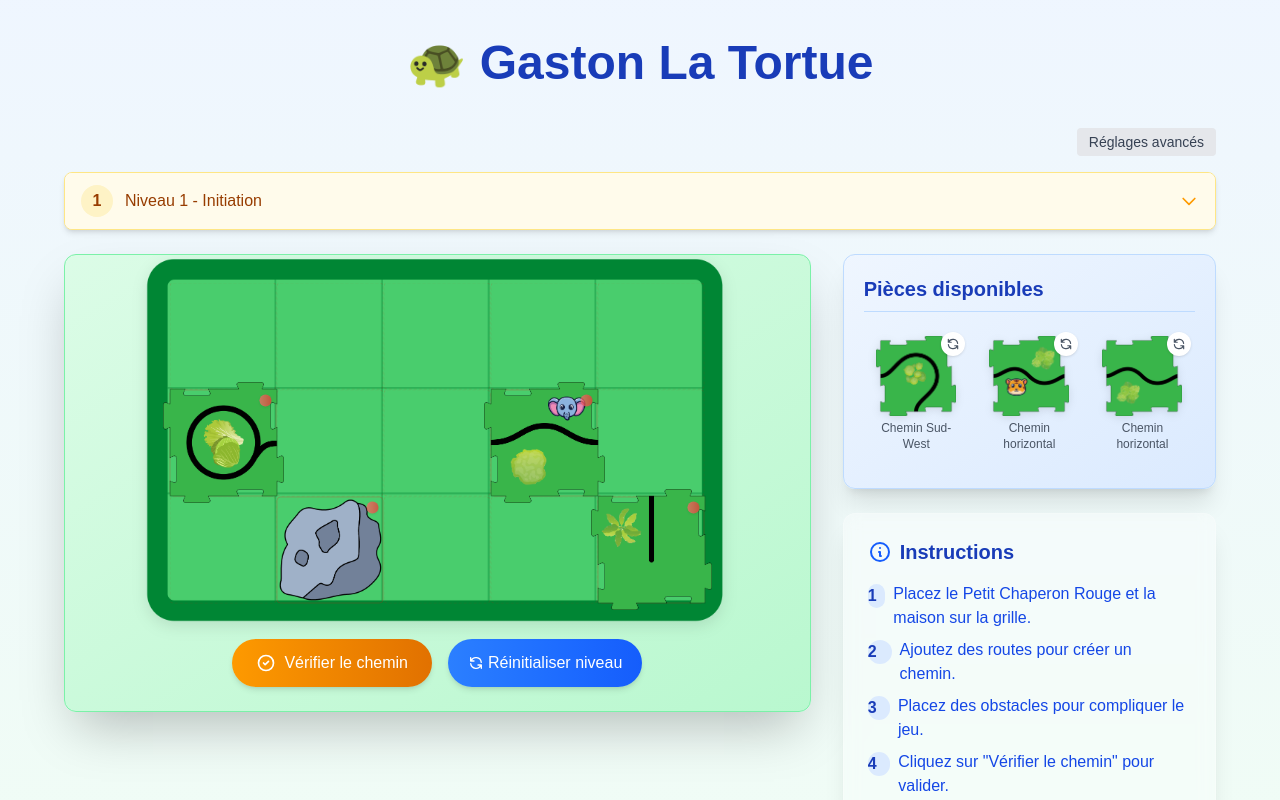
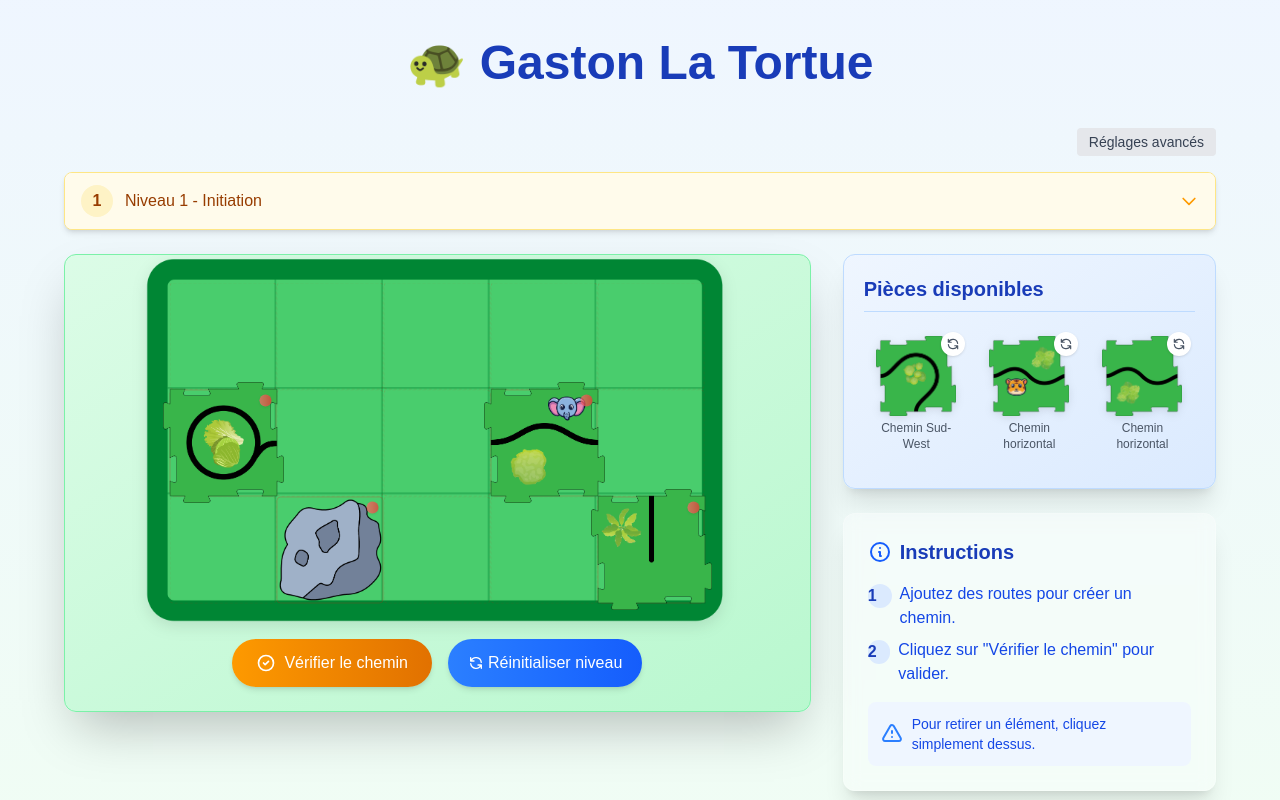
Before and after one commit to Nathan-lama/watigaston, a Next.js app: page / in a window 1280 px wide. Shown: the top 800 px of the page. Built offline with nearby package versions, Linux system fonts and the light colour scheme.

Commit message:
instruction

```diff
--- a/app/page.tsx
+++ b/app/page.tsx
@@ -588,18 +588,10 @@ export default function Home() {
                 <div className="space-y-3">
                   <p className="mb-2 text-blue-700 flex items-start">
                     <span className="inline-block bg-blue-100 text-blue-800 rounded-full w-6 h-6 flex items-center justify-center mr-2 mt-0.5 font-bold">1</span>
-                    Placez le Petit Chaperon Rouge et la maison sur la grille.
+                    Ajoutez des routes pour créer un chemin.
                   </p>
                   <p className="mb-2 text-blue-700 flex items-start">
                     <span className="inline-block bg-blue-100 text-blue-800 rounded-full w-6 h-6 flex items-center justify-center mr-2 mt-0.5 font-bold">2</span>
-                    Ajoutez des routes pour créer un chemin.
-                  </p>
-                  <p className="mb-2 text-blue-700 flex items-start">
-                    <span className="inline-block bg-blue-100 text-blue-800 rounded-full w-6 h-6 flex items-center justify-center mr-2 mt-0.5 font-bold">3</span>
-                    Placez des obstacles pour compliquer le jeu.
-                  </p>
-                  <p className="mb-2 text-blue-700 flex items-start">
-                    <span className="inline-block bg-blue-100 text-blue-800 rounded-full w-6 h-6 flex items-center justify-center mr-2 mt-0.5 font-bold">4</span>
                     Cliquez sur "Vérifier le chemin" pour valider.
                   </p>
                 </div>
```
